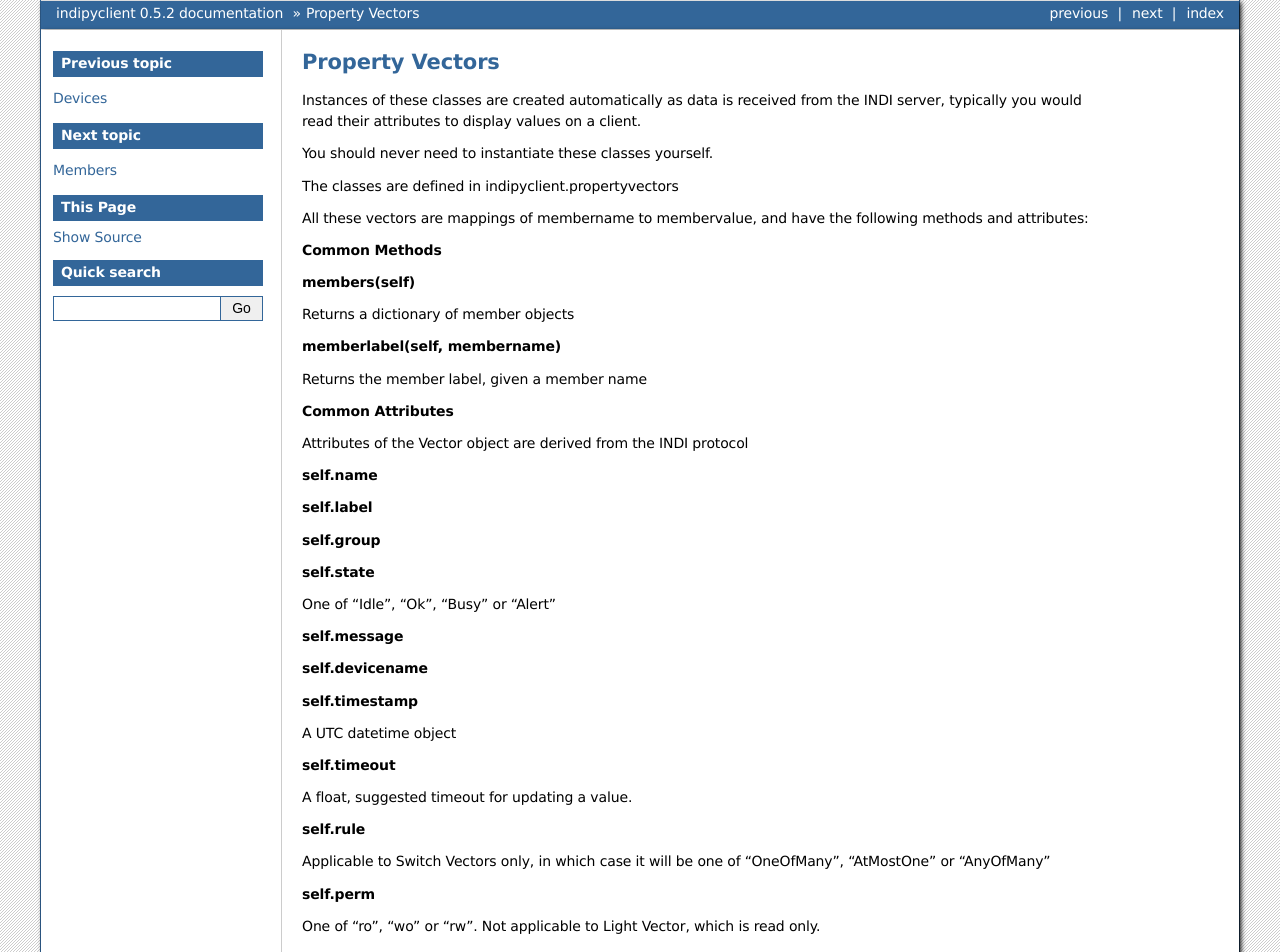
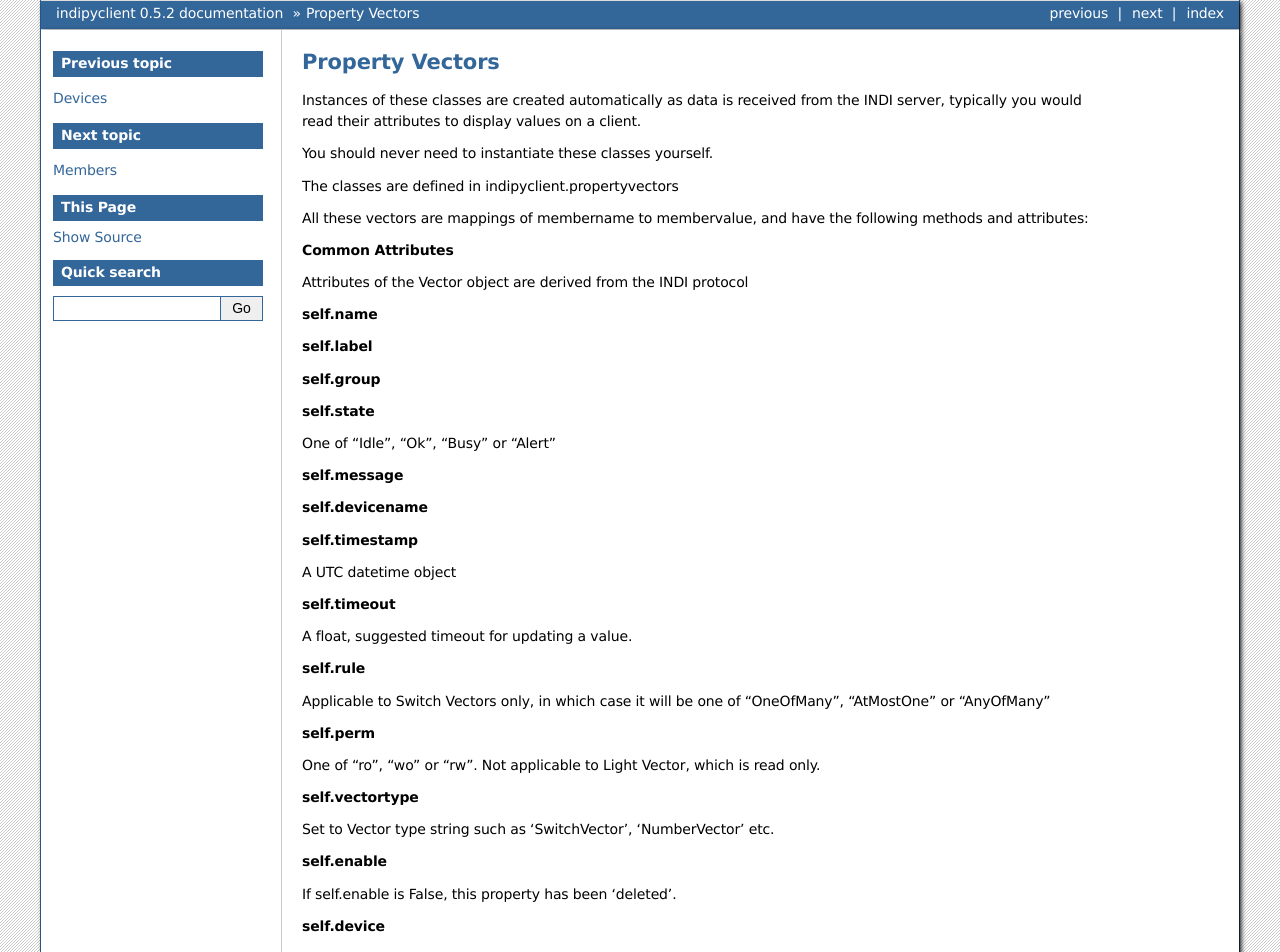
Before and after one commit to bernie-skipole/indipyclient, a Sphinx documentation site: the page built from docs/source/usage/propertyvectors.rst, in a window 1280 px wide and 1400 px high. Shown: the top 952 px of the window. Built offline with Sphinx 7.4.7, drawn with Linux system fonts in a browser that asks for light colours; some of the changed text lies outside the part shown.

```diff
--- a/docs/source/usage/propertyvectors.rst
+++ b/docs/source/usage/propertyvectors.rst
@@ -11,16 +11,6 @@ The classes are defined in indipyclient.propertyvectors
 
 All these vectors are mappings of membername to membervalue, and have the
 following methods and attributes:
-
-**Common Methods**
-
-**members(self)**
-
-Returns a dictionary of member objects
-
-**memberlabel(self, membername)**
-
-Returns the member label, given a member name
 
 **Common Attributes**
 
@@ -62,7 +52,7 @@ Set to Vector type string such as 'SwitchVector', 'NumberVector' etc.
 
 **self.enable**
 
-If self.enable is False, this property is 'deleted'.
+If self.enable is False, this property has been 'deleted'.
 
 **self.device**
 
```
Also changed, not shown: other parts of docs/source/usage/propertyvectors.rst (+5 -4 lines), docs/source/usage/devices.rst (+22 -2 lines), docs/source/usage/ipyclient.rst (+18 -6 lines), 1 other file.
